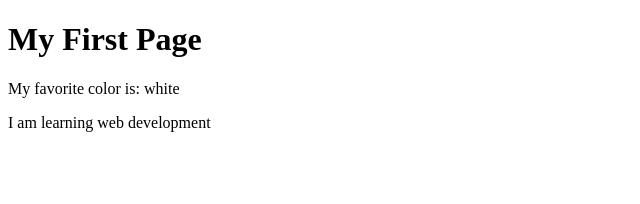
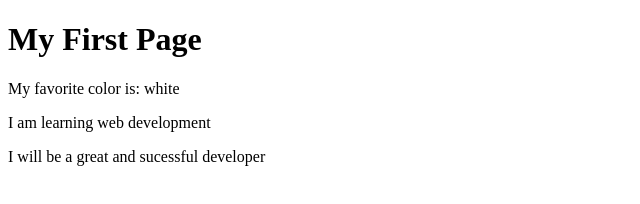
Before and after one commit to Asianhit/-wdd130, a plain HTML site: page week01/first-page.html in a window 1280 px wide. Shown: the whole page, without its empty margins (0-640 px from the left). Drawn offline with Linux system fonts and the light colour scheme.

```diff
--- a/week01/first-page.html
+++ b/week01/first-page.html
@@ -11,6 +11,7 @@
     <h1>My First Page</h1>
     <p>My favorite color is: white</p>
     <p>I am learning web development</p>
+    <p>I will be a great and sucessful developer</p>
 </body>
 
 </html>
```
